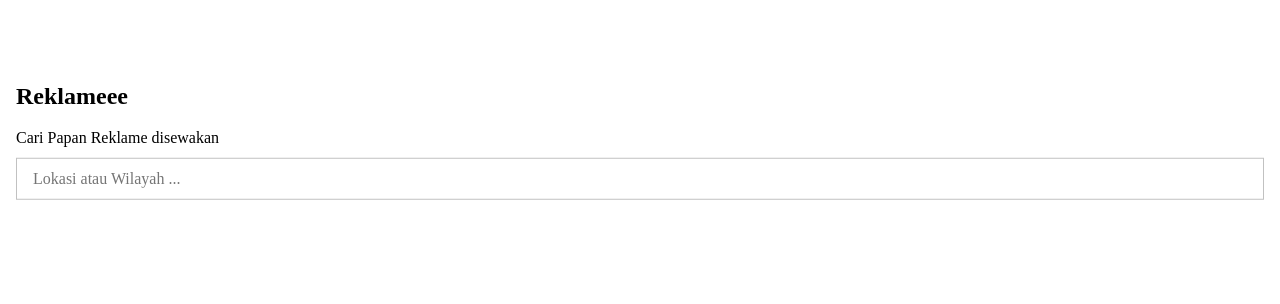
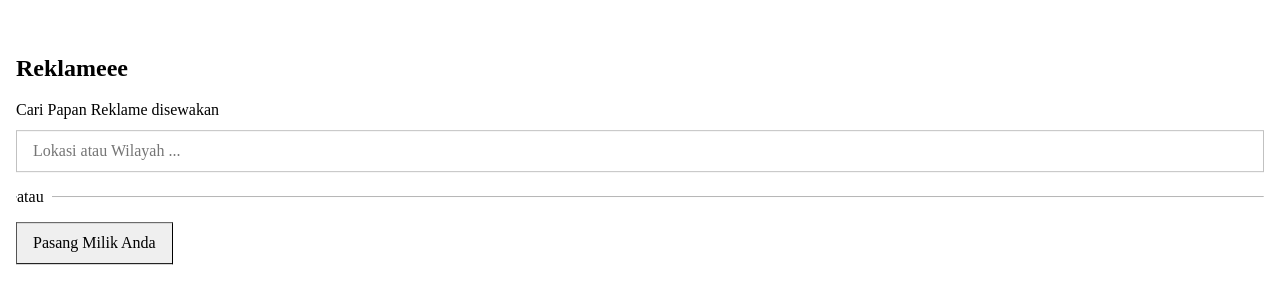
Before and after one commit to zahroul/reklameee, a website: page index.html in a window 1280 px wide. Shown: the part 150-454 px from the top of the page. Drawn offline with Linux system fonts and the light colour scheme.

Commit message:
Update the index page Add `hr` and `button` elements.

```diff
--- a/app.css
+++ b/app.css
@@ -36,6 +36,23 @@ figure {
   padding: 1em;
   background-color: #fff;
   transform: translate(-50%, -50%);
+}
+
+hr {
+  overflow: visible;
+  position: relative;
+  margin-top: 1.5em;
+  margin-bottom: 1.5em;
+  border-color: #fff;
+  border-width: 1px;
+  color: inherit;
+}
+hr:before {
+  content: "atau";
+  position: absolute;
+  top: -0.75em;
+  padding-right: 0.5em;
+  background-color: #fff;
 }
 
 main {
--- a/index.html
+++ b/index.html
@@ -25,6 +25,10 @@
         <span>Cari Papan Reklame disewakan</span>
         <input type="search" placeholder="Lokasi atau Wilayah ...">
       </label>
+
+      <hr>
+
+      <button type="button">Pasang Milik Anda</button>
     </header>
 
     <p id="loading-indicator" hidden>Sedang memuat ...</p>
--- a/package.json
+++ b/package.json
@@ -17,6 +17,7 @@
     "plugins": ["stylelint-order"],
     "rules": {
       "order/properties-order": [
+        "content",
         "list-style-type",
         "overflow",
         "overflow-y",
@@ -30,6 +31,7 @@
         "margin",
         "margin-top",
         "margin-right",
+        "margin-bottom",
         "margin-left",
         "padding",
         "padding-right",
```
